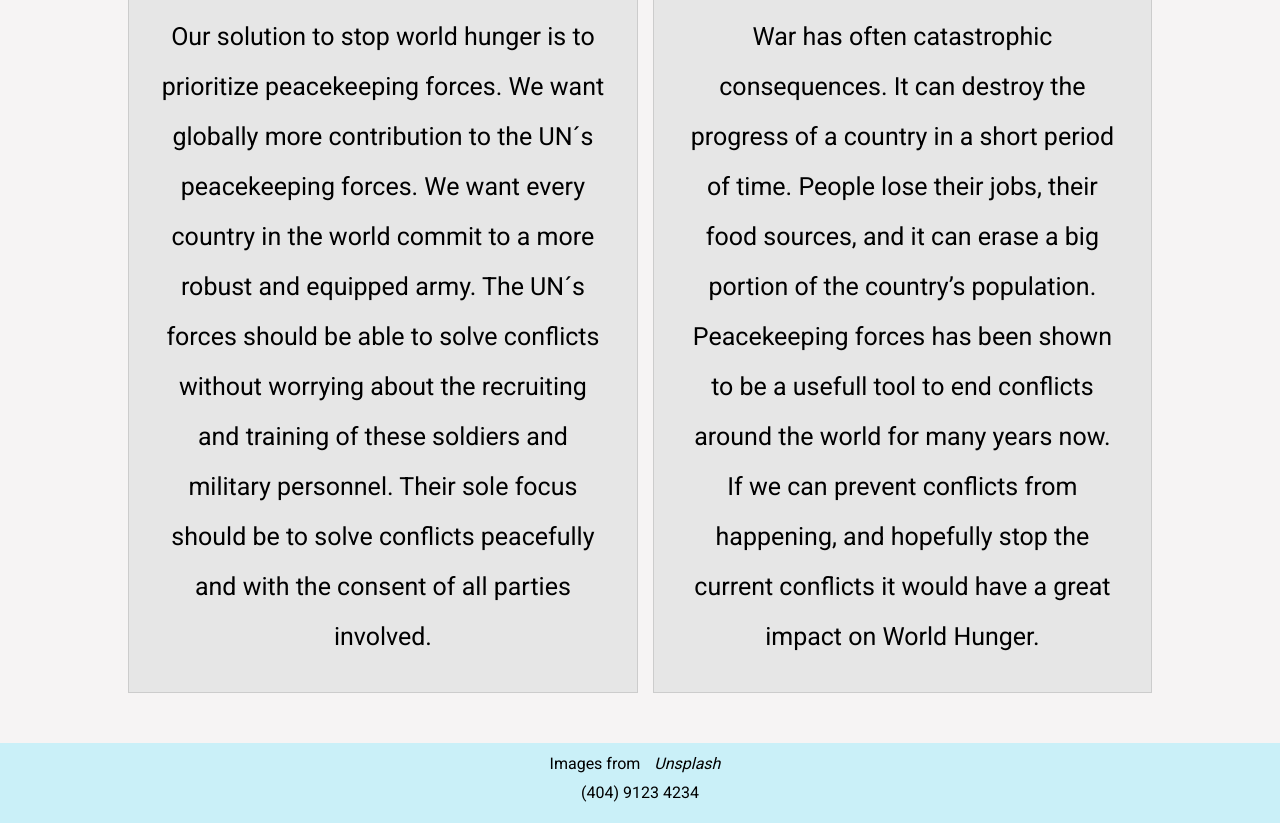
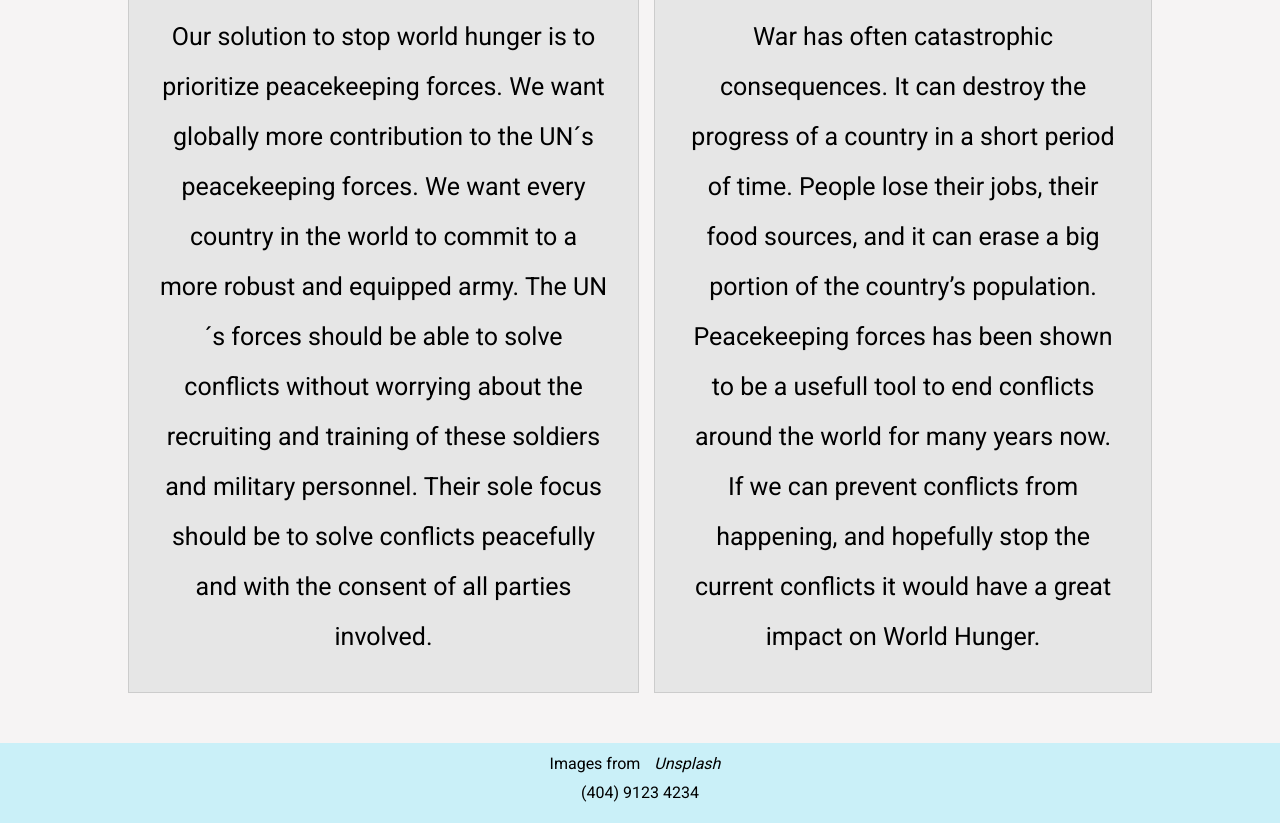
Before and after one commit to Andershaakonsen/Snowball-Challenge, a plain HTML site: page index.html in a window 1280 px wide. Shown: the part 676-1499 px from the top of the page. Drawn offline with Linux system fonts and the light colour scheme.

Commit message:
skrivefeil

```diff
--- a/index.html
+++ b/index.html
@@ -44,7 +44,7 @@
           <h3>Our Solution</h3>
           <p>
             Our solution to stop world hunger is to prioritize peacekeeping forces. We want globally more contribution to the UN´s
-            peacekeeping forces. We want every country in the world commit to a more robust and equipped army. The UN´s forces
+            peacekeeping forces. We want every country in the world to commit to a more robust and equipped army. The UN´s forces
             should be able to solve conflicts without worrying about the recruiting and training of these soldiers and military
             personnel. Their sole focus should be to  solve conflicts peacefully and with the consent of all parties involved.
           </p>
```
